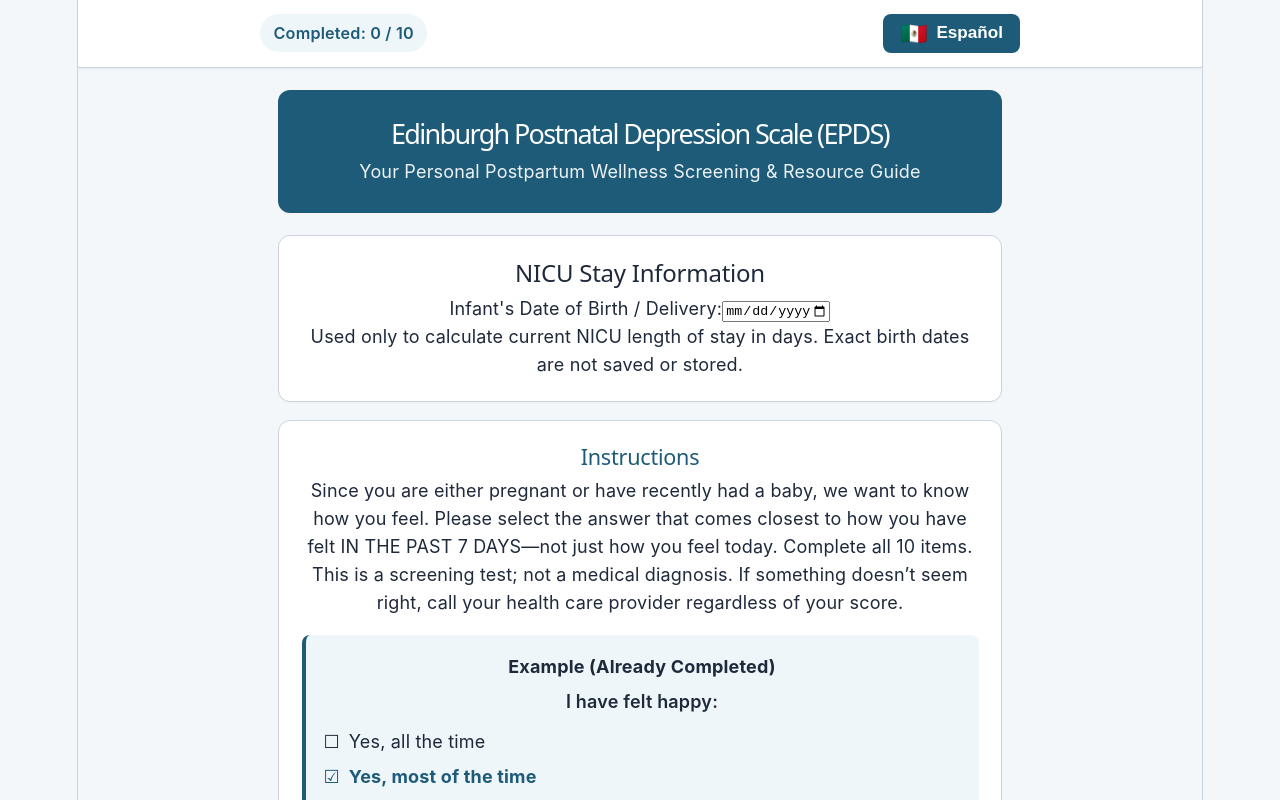
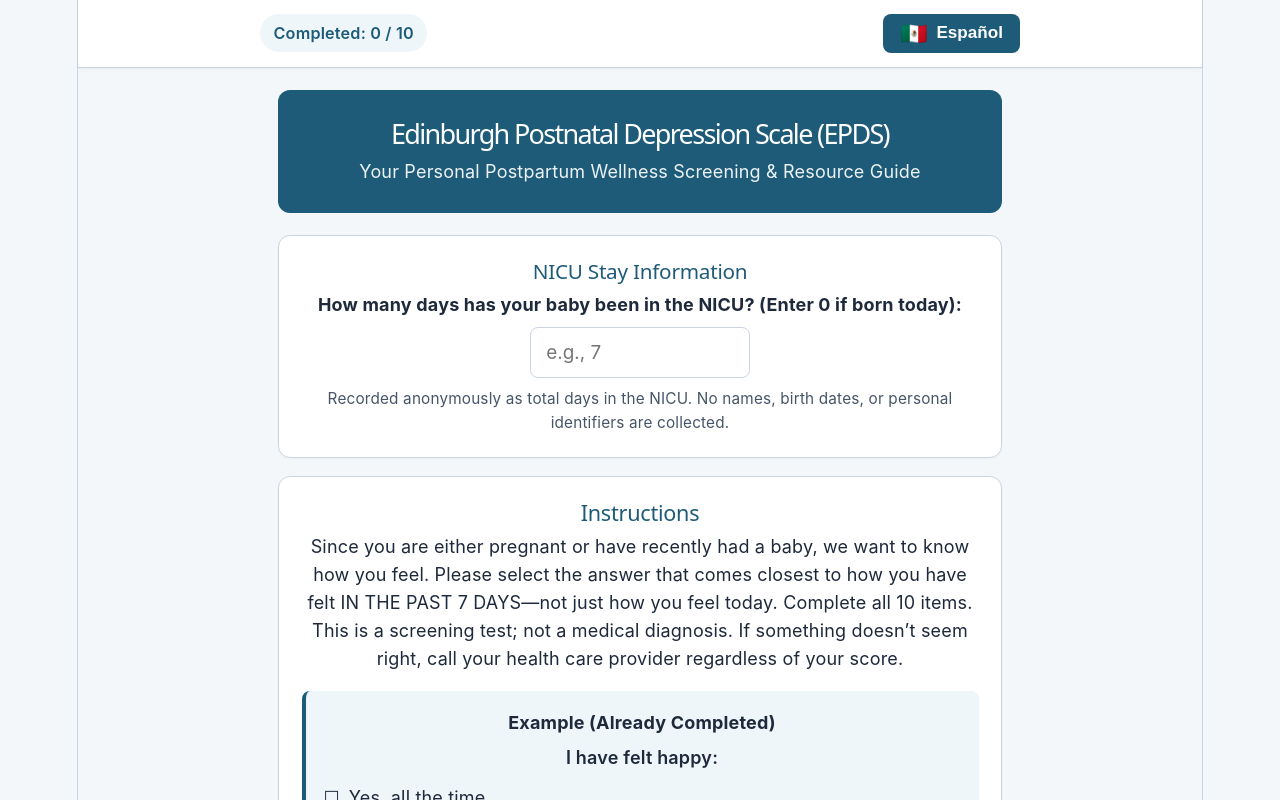
Before and after one commit to kingdomappsolutions/EPDSScreeningTool, a React (Vite) app: page / in a window 1280 px wide. Shown: the top 800 px of the page. Built offline with nearby package versions, Linux system fonts and the light colour scheme.

Commit message:
Updated wrong code in App

```diff
--- a/src/App.jsx
+++ b/src/App.jsx
@@ -12,14 +12,14 @@ const CONTENT = {
         title: "Edinburgh Postnatal Depression Scale (EPDS)",
         subtitle:
             "Your Personal Postpartum Wellness Screening & Resource Guide",
-        dobSectionTitle: "NICU Stay Information",
-        dobLabel: "Infant's Date of Birth / Delivery:",
-        dobHelper:
-            "Used only to calculate current NICU length of stay in days. Exact birth dates are not saved or stored.",
-        losPreviewLabel: "Calculated NICU Length of Stay:",
-        losUnit: "days",
-        dobWarning:
-            "Please enter your infant's date of birth / delivery (cannot be a future date).",
+        losSectionTitle: "NICU Stay Information",
+        losLabel:
+            "How many days has your baby been in the NICU? (Enter 0 if born today):",
+        losPlaceholder: "e.g., 7",
+        losHelper:
+            "Recorded anonymously as total days in the NICU. No names, birth dates, or personal identifiers are collected.",
+        losWarning:
+            "Please enter the number of days your baby has been in the NICU (0 or greater).",
         instructionsTitle: "Instructions",
         instructionsText:
             "Since you are either pregnant or have recently had a baby, we want to know how you feel. Please select the answer that comes closest to how you have felt IN THE PAST 7 DAYS—not just how you feel today. Complete all 10 items. This is a screening test; not a medical diagnosis. If something doesn’t seem right, call your health care provider regardless of your score.",
@@ -148,7 +148,7 @@ const CONTENT = {
         submittingBtn: "Submitting...",
         resetBtn: "Clear & Start Over",
         incompleteWarning:
-            "Please enter the infant birth date and answer all 10 questions before viewing your results.",
+            "Please enter the NICU length of stay and answer all 10 questions before viewing your results.",
         progressText: "Completed",
         resultsHeading: "Your Personal Postpartum Wellness Resource Guide",
         totalScoreLabel: "Your Total EPDS Score",
@@ -282,14 +282,14 @@ const CONTENT = {
         title: "Escala Edinburgh para la Depresión Postnatal (EPDS)",
         subtitle:
             "Guía Personal de Detección y Recursos para el Bienestar Posparto",
-        dobSectionTitle: "Información de Estadía en la NICU",
-        dobLabel: "Fecha de Nacimiento / Parto del Bebé:",
-        dobHelper:
-            "Se utiliza únicamente para calcular los días actuales de estadía en la NICU. La fecha exacta de nacimiento no se guarda ni se almacena.",
-        losPreviewLabel: "Duración Calculada en la NICU:",
-        losUnit: "días",
-        dobWarning:
-            "Por favor ingrese la fecha de nacimiento / parto del bebé (no puede ser una fecha futura).",
+        losSectionTitle: "Información de Estadía en la NICU",
+        losLabel:
+            "¿Cuántos días ha estado su bebé en la NICU? (Ingrese 0 si nació hoy):",
+        losPlaceholder: "ej., 7",
+        losHelper:
+            "Se registra de forma anónima como el total de días en la NICU. No se recopilan nombres, fechas de nacimiento ni datos personales.",
+        losWarning:
+            "Por favor ingrese el número de días que su bebé ha estado en la NICU (0 o más).",
         instructionsTitle: "Instrucciones",
         instructionsText:
             "Como usted está embarazada o hace poco que tuvo un bebé, nos gustaría saber como se siente actualmente. Por favor MARQUE la respuesta que más se acerca a como se ha sentido durante LOS ÚLTIMOS 7 DÍAS y no sólo como se ha sentido hoy. Complete las 10 preguntas. Esta es una prueba de detección; no es un diagnóstico médico. Si algo no parece estar bien, llame a su proveedor de atención médica sin importar su puntaje.",
@@ -424,7 +424,7 @@ const CONTENT = {
         submittingBtn: "Enviando...",
         resetBtn: "Borrar y Comenzar de Nuevo",
         incompleteWarning:
-            "Por favor ingrese la fecha de nacimiento del bebé y responda las 10 preguntas antes de ver sus resultados.",
+            "Por favor ingrese los días en la NICU y responda las 10 preguntas antes de ver sus resultados.",
         progressText: "Completado",
         resultsHeading:
             "Su Guía Personal de Recursos para el Bienestar Posparto",
@@ -558,7 +558,7 @@ const CONTENT = {
 
 export default function App() {
     const [lang, setLang] = useState("en")
-    const [infantDob, setInfantDob] = useState("")
+    const [losInput, setLosInput] = useState("")
     const [answers, setAnswers] = useState({})
     const [submitted, setSubmitted] = useState(false)
     const [isSubmitting, setIsSubmitting] = useState(false)
@@ -568,41 +568,20 @@ export default function App() {
     const answeredCount = Object.keys(answers).length
     const allAnswered = answeredCount === 10
 
-    // Format today's local date as YYYY-MM-DD for the max attribute on <input type="date">
-    const getTodayLocalString = () => {
-        const now = new Date()
-        const year = now.getFullYear()
-        const month = String(now.getMonth() + 1).padStart(2, "0")
-        const day = String(now.getDate()).padStart(2, "0")
-        return `${year}-${month}-${day}`
-    }
-
-    // Calculate Length of Stay in days: (Screening Date - Infant DOB)
-    const calculateLengthOfStay = (dobString) => {
-        if (!dobString) return null
-        const [year, month, day] = dobString.split("-").map(Number)
-        const dobMidnight = new Date(year, month - 1, day)
-        const now = new Date()
-        const todayMidnight = new Date(
-            now.getFullYear(),
-            now.getMonth(),
-            now.getDate(),
-        )
-        const diffMs = todayMidnight - dobMidnight
-        const diffDays = Math.round(diffMs / (1000 * 60 * 60 * 24))
-        return diffDays >= 0 ? diffDays : null
-    }
-
-    const nicuLosDays = calculateLengthOfStay(infantDob)
-    const isDobValid = nicuLosDays !== null
+    const parsedLos = losInput.trim() === "" ? NaN : Number(losInput)
+    const isLosValid = Number.isInteger(parsedLos) && parsedLos >= 0
 
     const toggleLanguage = () => {
         setLang((prev) => (prev === "en" ? "es" : "en"))
     }
 
-    const handleDobChange = (e) => {
-        setInfantDob(e.target.value)
-        if (showWarning) setShowWarning(false)
+    const handleLosChange = (e) => {
+        const val = e.target.value
+        // Allow empty string or non-negative digits only
+        if (val === "" || /^\d+$/.test(val)) {
+            setLosInput(val)
+            if (showWarning) setShowWarning(false)
+        }
     }
 
     const handleSelect = (questionId, optionIndex) => {
@@ -639,7 +618,7 @@ export default function App() {
 
     const handleSubmit = async (e) => {
         e.preventDefault()
-        if (!allAnswered || !isDobValid) {
+        if (!allAnswered || !isLosValid) {
             setShowWarning(true)
             return
         }
@@ -649,7 +628,7 @@ export default function App() {
 
         const payload = {
             language: lang === "en" ? "English" : "Spanish",
-            nicuLosDays,
+            nicuLosDays: parsedLos,
             ...itemScores,
             totalScore: total,
             riskTier:
@@ -686,7 +665,7 @@ export default function App() {
     }
 
     const handleReset = () => {
-        setInfantDob("")
+        setLosInput("")
         setAnswers({})
         setSubmitted(false)
         setShowWarning(false)
@@ -731,33 +710,27 @@ export default function App() {
                 {!submitted ? (
                     <form onSubmit={handleSubmit} noValidate>
                         <section
-                            className={`card dob-card ${showWarning && !isDobValid ? "unanswered-error" : ""}`}
+                            className={`card los-card ${showWarning && !isLosValid ? "unanswered-error" : ""}`}
                         >
-                            <h2>{t.dobSectionTitle}</h2>
-                            <label htmlFor="infant-dob" className="dob-label">
-                                {t.dobLabel}
+                            <h2>{t.losSectionTitle}</h2>
+                            <label htmlFor="nicu-los" className="los-label">
+                                {t.losLabel}
                             </label>
                             <input
-                                id="infant-dob"
-                                type="date"
-                                className="dob-input"
-                                value={infantDob}
-                                max={getTodayLocalString()}
-                                onChange={handleDobChange}
+                                id="nicu-los"
+                                type="text"
+                                inputMode="numeric"
+                                pattern="[0-9]*"
+                                className="los-input"
+                                placeholder={t.losPlaceholder}
+                                value={losInput}
+                                onChange={handleLosChange}
                                 required
                             />
-                            {isDobValid && (
-                                <div className="los-badge">
-                                    {t.losPreviewLabel}{" "}
-                                    <strong>
-                                        {nicuLosDays} {t.losUnit}
-                                    </strong>
-                                </div>
+                            {showWarning && !isLosValid && (
+                                <p className="field-error">{t.losWarning}</p>
                             )}
-                            {showWarning && !isDobValid && (
-                                <p className="field-error">{t.dobWarning}</p>
-                            )}
-                            <p className="dob-helper">{t.dobHelper}</p>
+                            <p className="los-helper">{t.losHelper}</p>
                         </section>
 
                         <section className="card instructions-card">
```
